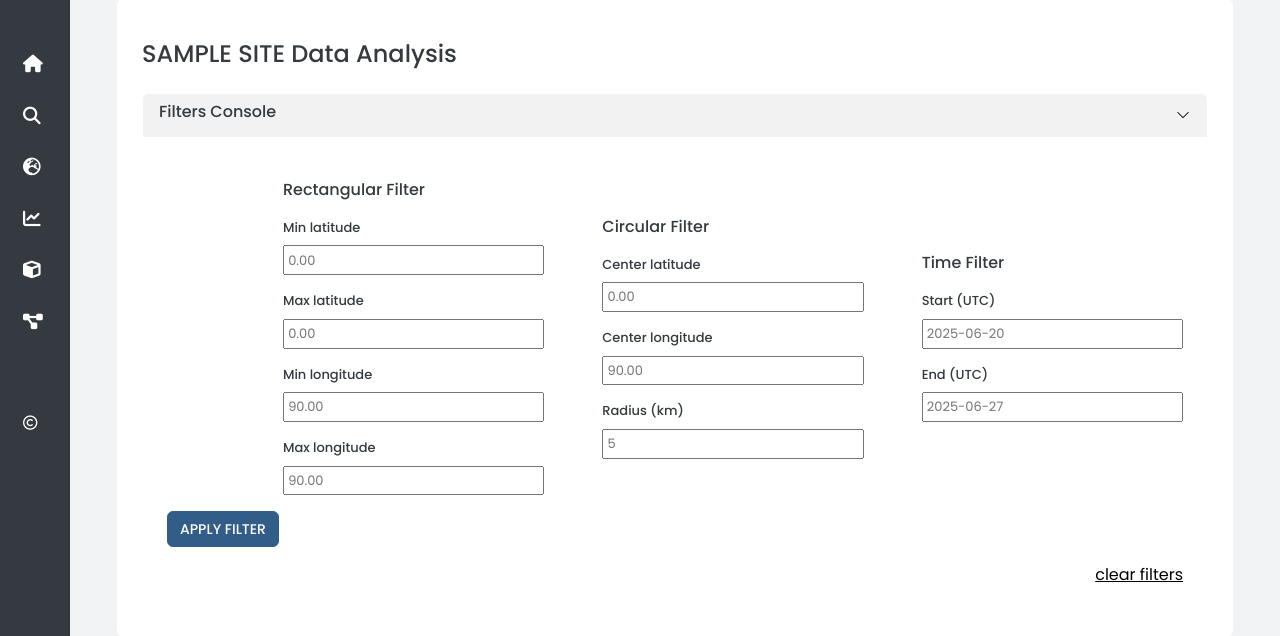
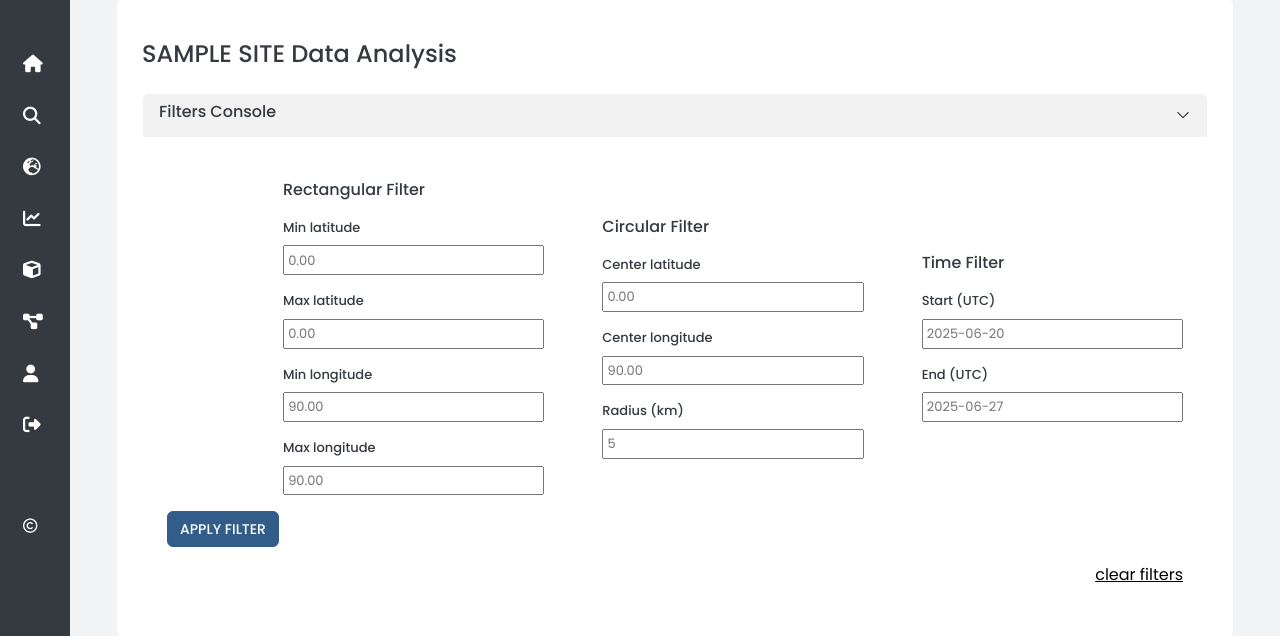
Before and after one commit to bgjx/meq-data-app, a Django app: a page that uses django_project/project/templates/project/base-project.html in a window 1280 px wide. Shown: the part 57-693 px from the top of the page. Run offline with Django 5.2, Linux system fonts and the light colour scheme; a user stored in the database is signed in; tables that the repository leaves empty hold one stand-in row (values such as "Sample post"); data that the repository does not hold is empty; parts of the project's set-up code (start-up, migrations or seed data) failed here and were passed over; some libraries are stand-ins or nearby versions.

Commit message:
improve side bar projects page

```diff
--- a/django_project/project/templates/project/base-project.html
+++ b/django_project/project/templates/project/base-project.html
@@ -63,7 +63,7 @@
                     </a>
                 </div>
             </div>
-
+            <!-- sidebar list -->
             <ul class="sidebar-nav">
                 <li class="sidebar-item">
                     <a href="{% url 'frontpage'%}" class="sidebar-link">
@@ -111,6 +111,20 @@
                         {% endfor %}
                     </ul>
                 </li>
+               <li class="sidebar-item">
+                    <a href="#" class="sidebar-link">
+                        <i class="fa-solid fa-user"></i>
+                        {% if user.is_authenticated %}
+                            <span> {{ user.username }} </span>
+                        {% endif %}
+                    </a>
+                </li>
+                <li class="sidebar-item">
+                    <a ref={% url 'account:logout' %} class="sidebar-link">
+                        <i class="fa-solid fa-right-from-bracket"></i>
+                        <span> logout </span>
+                    </a>
+                </li>
             </ul>
             <!-- Footer -->
             <footer class="sidebar-footer bg-primary">
--- a/django_project/project/templates/project/data-analysis.html
+++ b/django_project/project/templates/project/data-analysis.html
@@ -96,7 +96,6 @@
                                                             <input type="text" name="end_date", id="end_date" placeholder={{now_time}}/>
                                                         </div>
                                                     </div>
-
                                                 </div>
                                             </div>
                                             <!-- Submit button  -->
```
